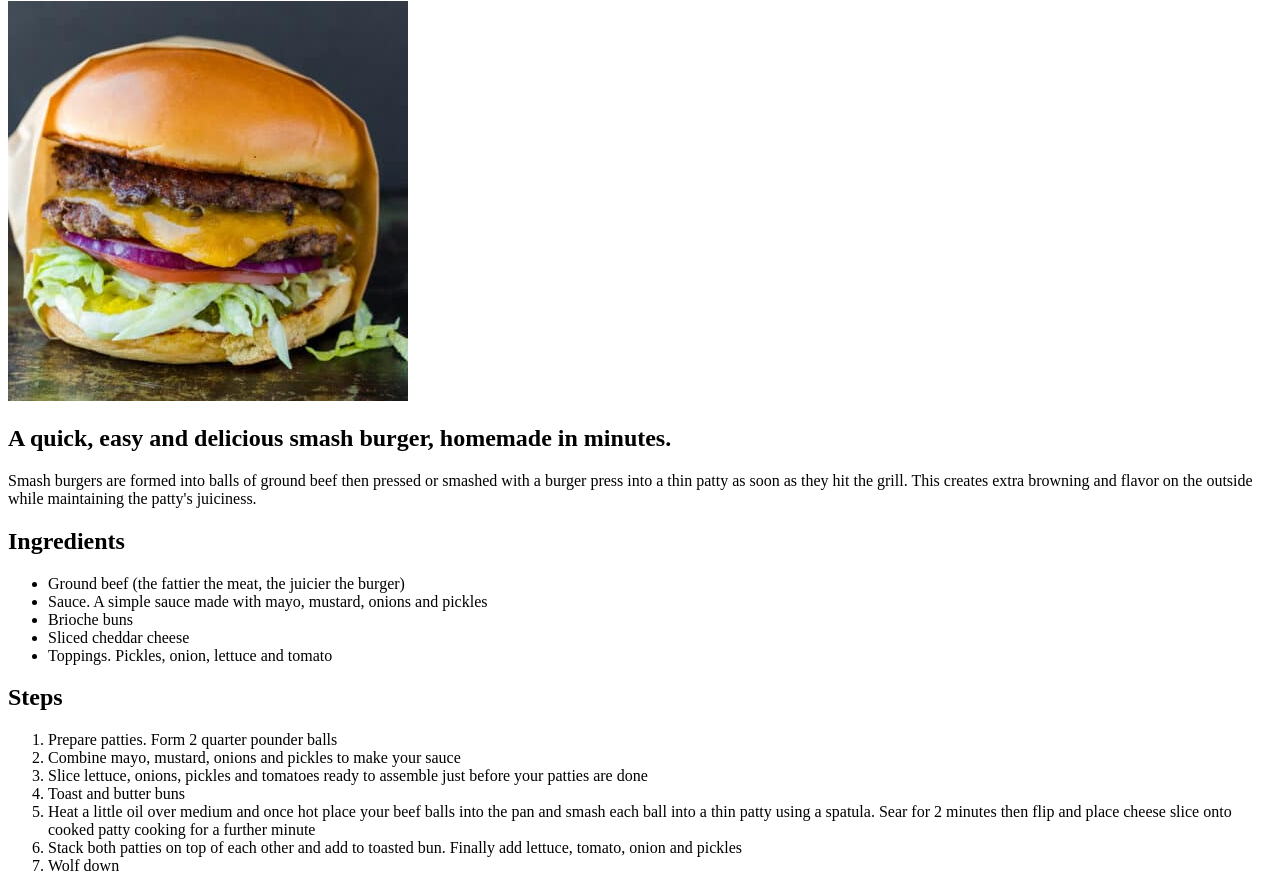
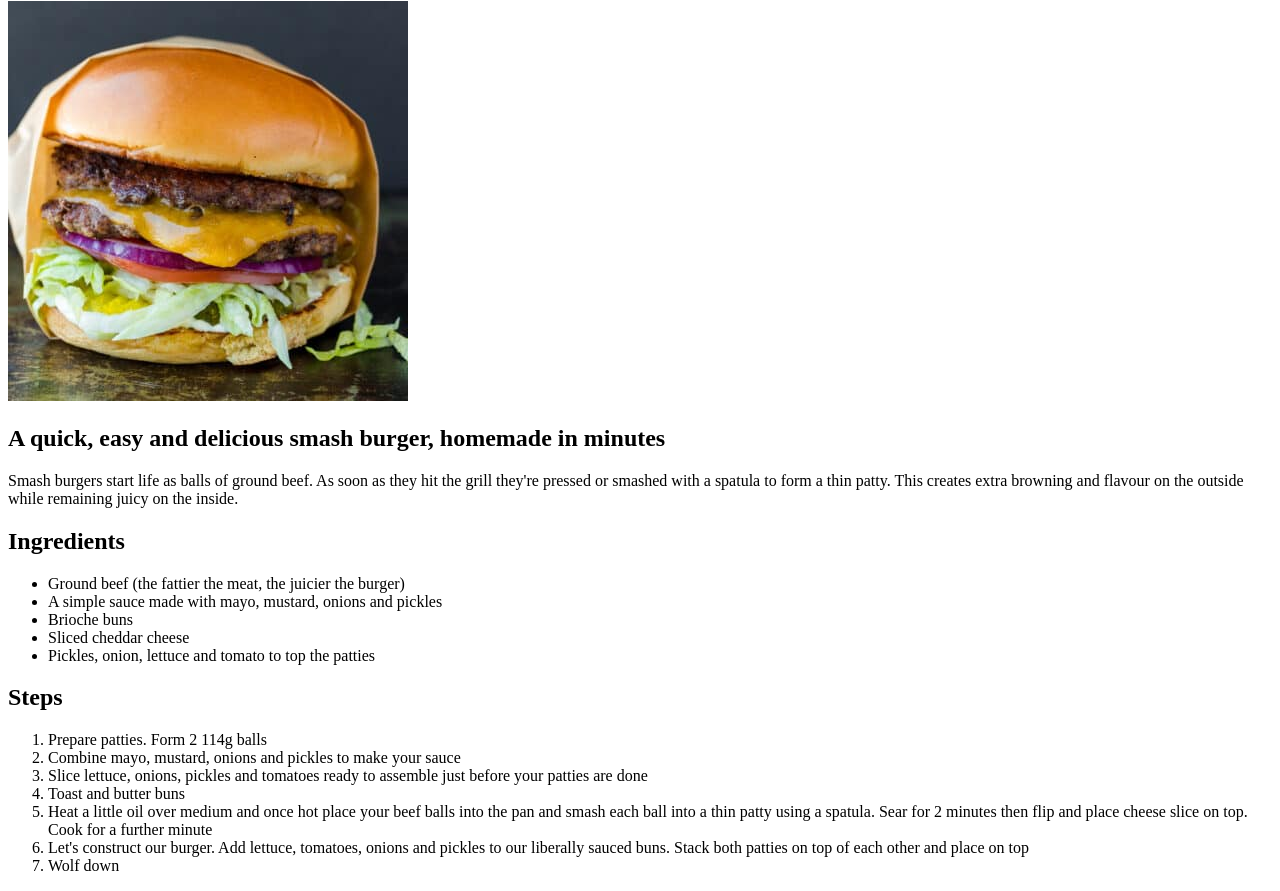
Before and after one commit to Ja5on-H/odin-recipes, a plain HTML site: page recipes/smashburger.html in a window 1280 px wide. Shown: the part 79-970 px from the top of the page. Drawn offline with Linux system fonts and the light colour scheme.

```diff
--- a/recipes/smashburger.html
+++ b/recipes/smashburger.html
@@ -2,36 +2,37 @@
 <html lang="en">
     <head>
         <meta charset="UTF-8">
+        <title>Smash Burger</title>
 
     </head>
     <body>
         <h1>Smash burger</h1>
         <img src="smashburger.jpg" alt="A delicious smash burger">
 
-        <h2>A quick, easy and delicious smash burger, homemade in minutes.</h2>
-        <p>Smash burgers are formed into balls of ground beef then pressed or smashed with a burger press into a thin patty
-            as soon as they hit the grill. This creates extra browning and flavor on the outside while maintaining the
-            patty's juiciness.</p>
+        <h2>A quick, easy and delicious smash burger, homemade in minutes</h2>
+        <p>Smash burgers start life as balls of ground beef. As soon as they hit the grill they're pressed or smashed with a spatula to form a thin
+            patty. This creates extra browning and flavour on the outside while remaining juicy on the inside.</p>
 
         <h2>Ingredients</h2>
             <ul>
                 <li>Ground beef (the fattier the meat, the juicier the burger)</li>
-                <li>Sauce. A simple sauce made with mayo, mustard, onions and pickles</li>
+                <li>A simple sauce made with mayo, mustard, onions and pickles</li>
                 <li>Brioche buns</li>
                 <li>Sliced cheddar cheese</li>
-                <li>Toppings. Pickles, onion, lettuce and tomato</li>
+                <li>Pickles, onion, lettuce and tomato to top the patties</li>
             </ul>
 
         <h2>Steps</h2>
             <ol>
-                <li>Prepare patties. Form 2 quarter pounder balls</li>
+                <li>Prepare patties. Form 2 114g balls</li>
                 <li>Combine mayo, mustard, onions and pickles to make your sauce</li>
                 <li>Slice lettuce, onions, pickles and tomatoes ready to assemble just before your patties are done</li>
                 <li>Toast and butter buns</li>
                 <li>Heat a little oil over medium and once hot place your beef balls into the pan and smash each ball
-                    into a thin patty using a spatula. Sear for 2 minutes then flip and place cheese slice onto cooked patty
-                    cooking for a further minute</li>
-                <li>Stack both patties on top of each other and add to toasted bun. Finally add lettuce, tomato, onion and pickles</li>
+                    into a thin patty using a spatula. Sear for 2 minutes then flip and place cheese slice on top.
+                    Cook for a further minute</li>
+                <li>Let's construct our burger. Add lettuce, tomatoes, onions and pickles to our liberally sauced buns.
+                    Stack both patties on top of each other and place on top</li>
                 <li>Wolf down</li>
             </ol>
     </body>
```
Also changed, not shown: index.html (+5 -0 lines), recipes/cocopops.html (added, +29 -0 lines), recipes/peanutbutterfingers.html (+4 -1 lines), food.jpg (added), recipes/cocopops.jpg (added).
